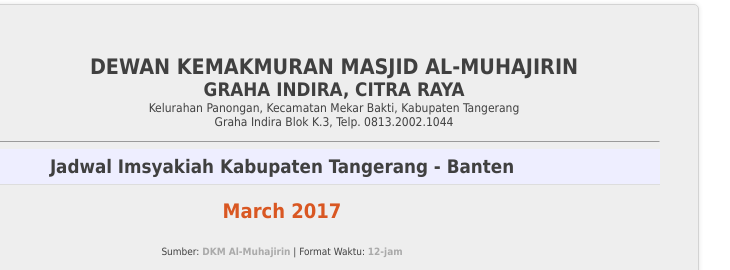
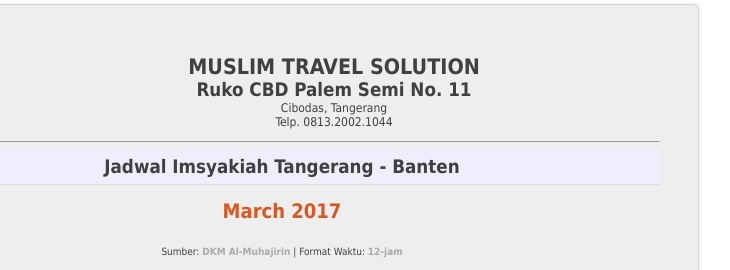
Before and after one commit to deniayf/waktushalat, a plain HTML site: page index.html in a window 1280 px wide. Shown: the top 270 px of the page, 358-1088 px from the left. Drawn offline with Linux system fonts and the light colour scheme.

Commit message:
Update index.html

```diff
--- a/index.html
+++ b/index.html
@@ -2,7 +2,7 @@
 <html>
 <head>
     <meta charset="UTF-8">
-    <title>Imsyak15710.GitHub.io by deniayf</title>
+    <title>Imsyakiah</title>
     <meta name="viewport" content="width=device-width, initial-scale=1">
     <link href='https://fonts.googleapis.com/css?family=Open+Sans:400,700' rel='stylesheet' type='text/css'>
 
@@ -155,17 +155,17 @@
 <div class='container'>
 <div class="content">
   <header>
-	<p><a href="CetakJadwalSholatBulanan.htm">
+	<p><a href="https://deniayf.github.io/waktushalat/index.htm">
 	<img background-color='transparent' border='0' width='80' height='80' src="http://imagizer.imageshack.us/v2/150x100q90/923/uqEDGt.png" align='left' hspace='12' title=""></a>
 	</p>
-	<p><b><span style='font-size:16.0pt; line-height:115%'>DEWAN&nbsp;KEMAKMURAN&nbsp;MASJID&nbsp;AL-MUHAJIRIN</span><br />
-	<span style='font-size:14.0pt; line-height:115%'>GRAHA&nbsp;INDIRA, CITRA&nbsp;RAYA</span><br /></b>
-	<span>Kelurahan Panongan, Kecamatan Mekar Bakti, Kabupaten Tangerang</span><br />
-	<span>Graha Indira Blok K.3, Telp. 0813.2002.1044</span>
+	<p><b><span style='font-size:16.0pt; line-height:115%'>MUSLIM TRAVEL SOLUTION</span><br />
+	<span style='font-size:14.0pt; line-height:115%'>Ruko CBD Palem Semi No. 11</span><br /></b>
+	<span> Cibodas, Tangerang</span><br />
+	<span>Telp. 0813.2002.1044</span>
 	</header>
 	<hr>
  <div class="header">
- 	<span style='font-size:14.0pt; line-height:115%'><b>Jadwal Imsyakiah Kabupaten Tangerang - Banten</b></span>
+ 	<span style='font-size:14.0pt; line-height:115%'><b>Jadwal Imsyakiah Tangerang - Banten</b></span>
  </div>
 <br/>
 <table align="center">
```
